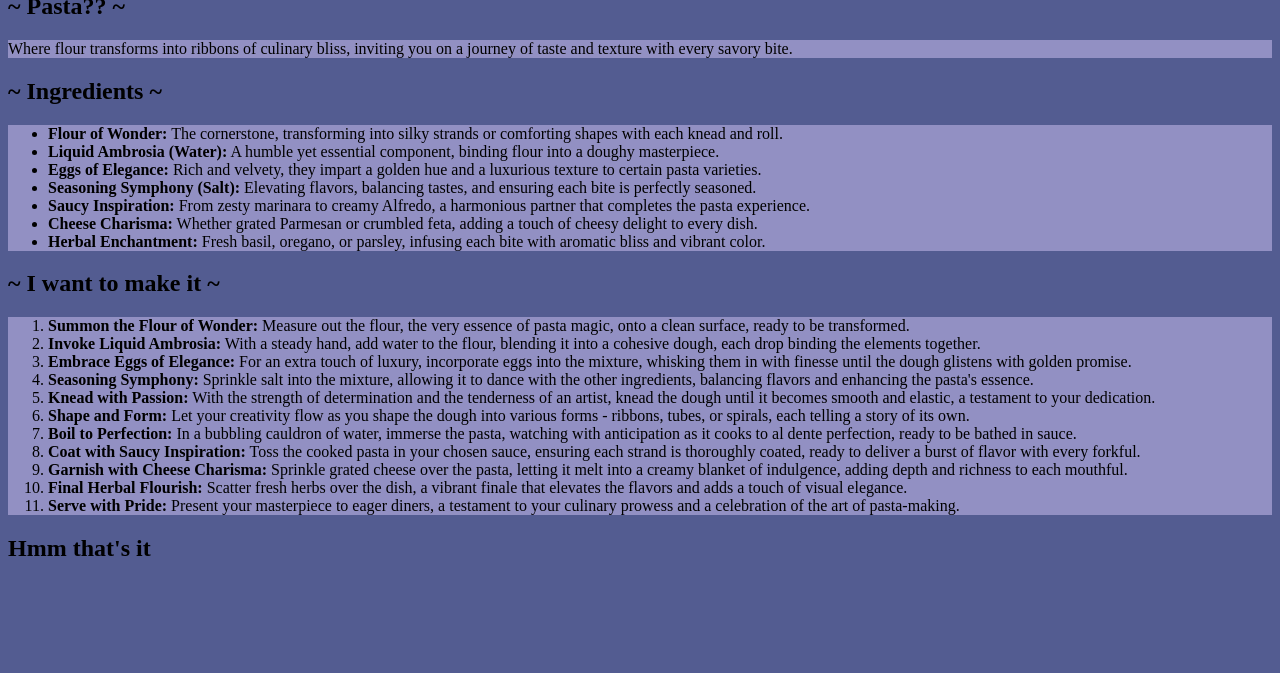
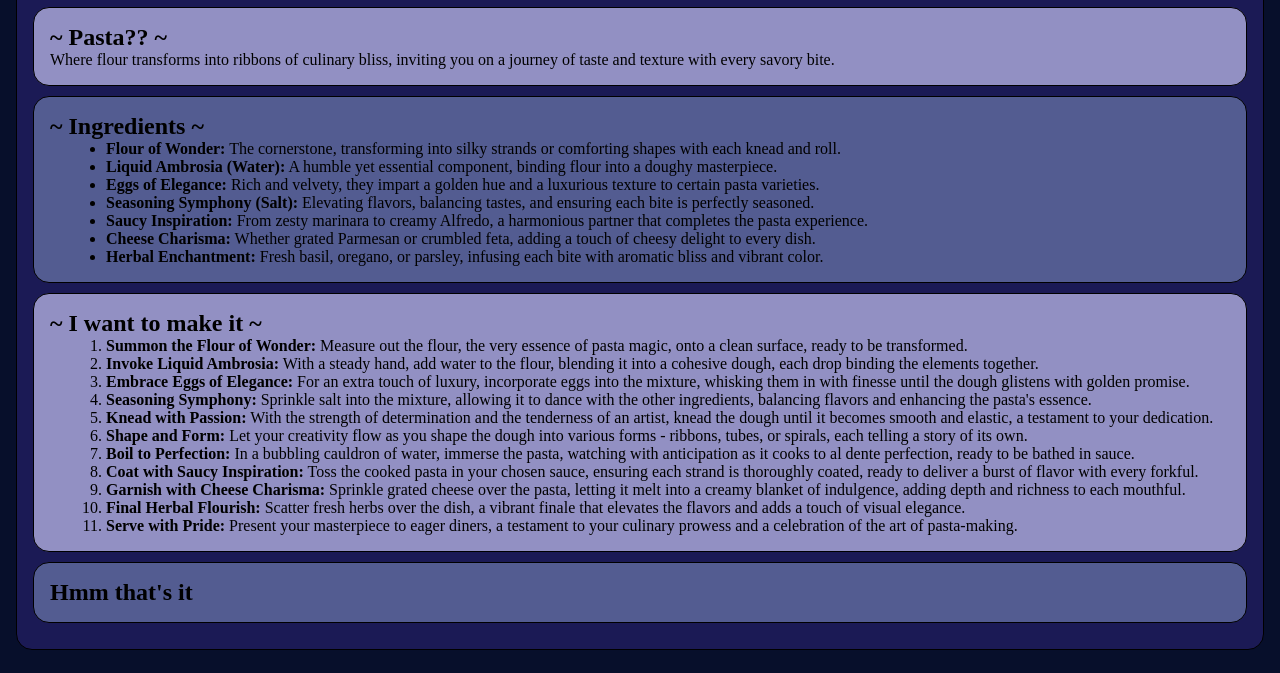
Before and after one commit to xXx-insane-xXx/odin-recipes, a plain HTML site: page recipes/pasta.html in a window 1280 px wide. Shown: the part 127-800 px from the top of the page. Drawn offline with Linux system fonts and the light colour scheme.

Commit message:
Update styling

```diff
--- a/recipes/pasta.html
+++ b/recipes/pasta.html
@@ -6,13 +6,20 @@
 	<link rel="stylesheet" href="./style.css">
     </head>
     <body>
+
+		<div class="main-wrapper">
+
+			<div class="header">
 				<h1> PASTA </h1>
+				<img src="../img/pasta.jpg" height="200" widht="200">
+			</div>
 
-	<img src="../img/pasta.jpg" height="200" widht="200">
-
+			<div class="content-area01">
 				<h2> ~ Pasta?? ~ </h2>
 				<p class="highlight"> Where flour transforms into ribbons of culinary bliss, inviting you on a journey of taste and texture with every savory bite. </p>
+			</div>
 
+			<div class="content-area02">
 				<h2> ~ Ingredients ~ </h2>
 				<ul class="highlight">
 					<li><strong>Flour of Wonder:</strong> The cornerstone, transforming into silky strands or comforting shapes with each knead and roll.</li>
@@ -23,7 +30,9 @@
 					<li><strong>Cheese Charisma:</strong> Whether grated Parmesan or crumbled feta, adding a touch of cheesy delight to every dish.</li>
 					<li><strong>Herbal Enchantment:</strong> Fresh basil, oregano, or parsley, infusing each bite with aromatic bliss and vibrant color.</li>
 				</ul>
+			</div>
 
+			<div class="content-area03">
 				<h2> ~ I want to make it ~ </h2>
 				<ol class="highlight">
 					<li><strong>Summon the Flour of Wonder:</strong> Measure out the flour, the very essence of pasta magic, onto a clean surface, ready to be transformed.</li>
@@ -38,8 +47,13 @@
 					<li><strong>Final Herbal Flourish:</strong> Scatter fresh herbs over the dish, a vibrant finale that elevates the flavors and adds a touch of visual elegance.</li>
 					<li><strong>Serve with Pride:</strong> Present your masterpiece to eager diners, a testament to your culinary prowess and a celebration of the art of pasta-making.</li>
 				</ol>
+			</div>
 
-	<h2> Hmm that's it <h2>
+			<div class="content-area04">
+				<h2> Hmm that's it </h2>
+			</div>
+
+		</div>
 
     </body>
 </html>
--- a/recipes/style.css
+++ b/recipes/style.css
@@ -1,7 +1,45 @@
+* {
+    margin: 0;
+    padding: 0;
+    box-sizing: border-box;
+}
+
 body {
+    background-color: #070F2B;
+}
+
+
+
+.main-wrapper,
+.header,
+.content-area01,
+.content-area02,
+.content-area03,
+.content-area04 {
+
+    background-color: #1B1A55;
+    border: 1px solid black;
+    border-radius: 1rem;
+    background-color: #1B1A55;
+    padding: 1rem;
+    margin-bottom: 10px;
+}
+
+.main-wrapper {
+    margin: 1rem;
+}
+
+.header,
+.content-area02,
+.content-area04 {
     background-color: #535C91;
 }
 
-.highlight {
+.content-area01,
+.content-area03 {
     background-color: #9290C3;
 }
+
+ul, ol {
+    margin-left: 3.5em;
+}
--- a/style.css
+++ b/style.css
@@ -1,7 +1,45 @@
-body {
-    background-color: #535C91;
+* {
+	margin: 0;
+	padding: 0;
+	box-sizing: border-box;
 }
 
-ul {
-    background-color: #9290C3;
+body {
+    background-color: #070F2B;
 }
+
+/* body * {
+	margin-bottom: 10px;
+} */
+
+.main-content,
+.main-content h1,
+.section01,
+.section02
+{
+	border: 1px solid black;
+	border-radius: 1rem;
+	padding: 1rem;
+	margin-bottom: 10px;
+}
+
+.main-content {
+	background-color: #1B1A55;
+	margin: 1rem;
+}
+
+.main-content h1 {
+	background-color: #535C91;
+}
+
+.section01 {
+	background-color: #9290C3;
+}
+
+.section01 ul {
+	margin-left: 40px;
+}
+
+.section02 {
+	background-color: #535C91;
+}
```
Also changed, not shown: index.html (+9 -0 lines), recipes/burger.html (+17 -3 lines), recipes/lasagna.html (+17 -3 lines), recipes/pizza.html (+17 -3 lines), script.js (added, +9 -0 lines). Lines whose indentation alone changed are shown as unchanged.
